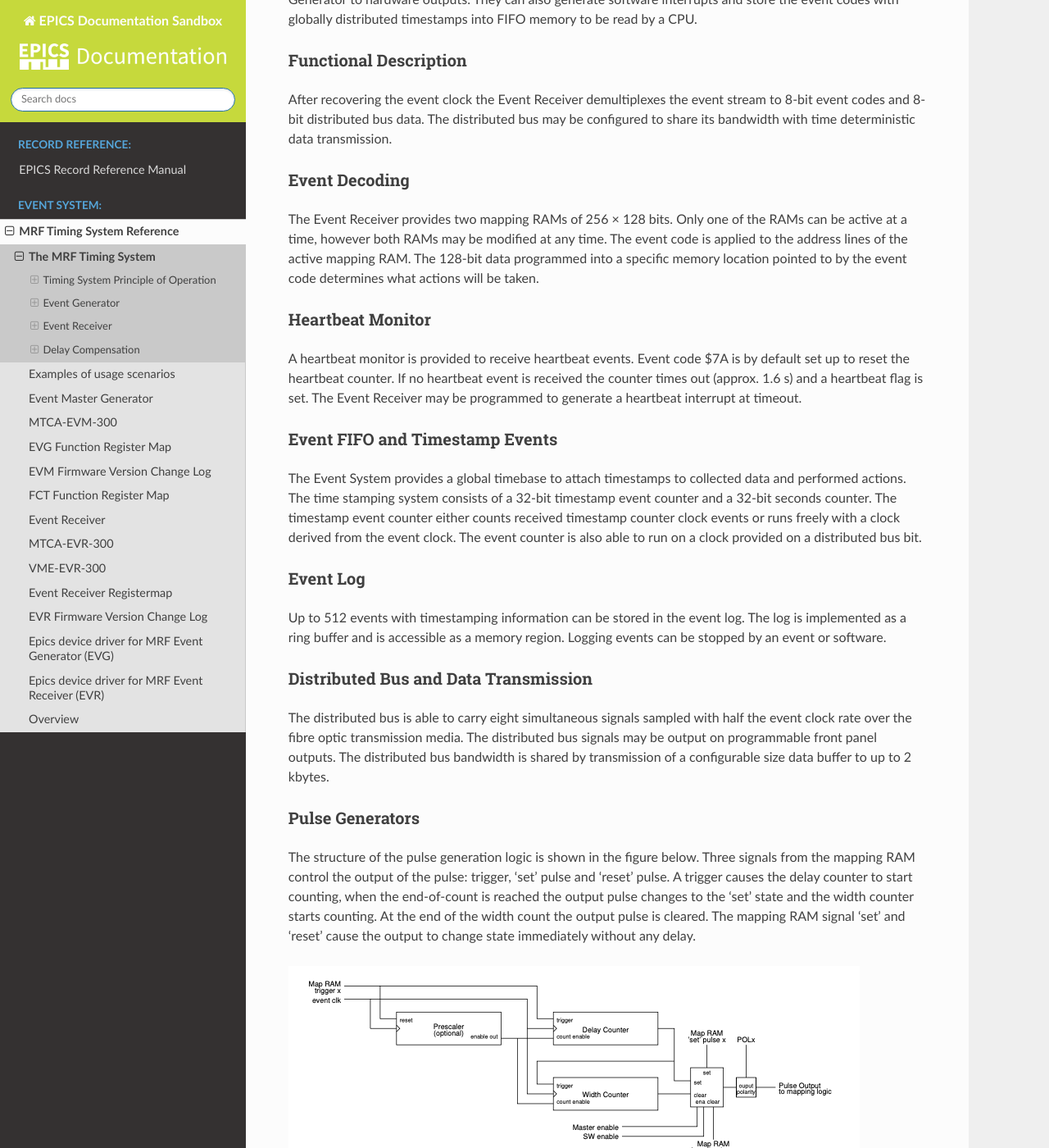
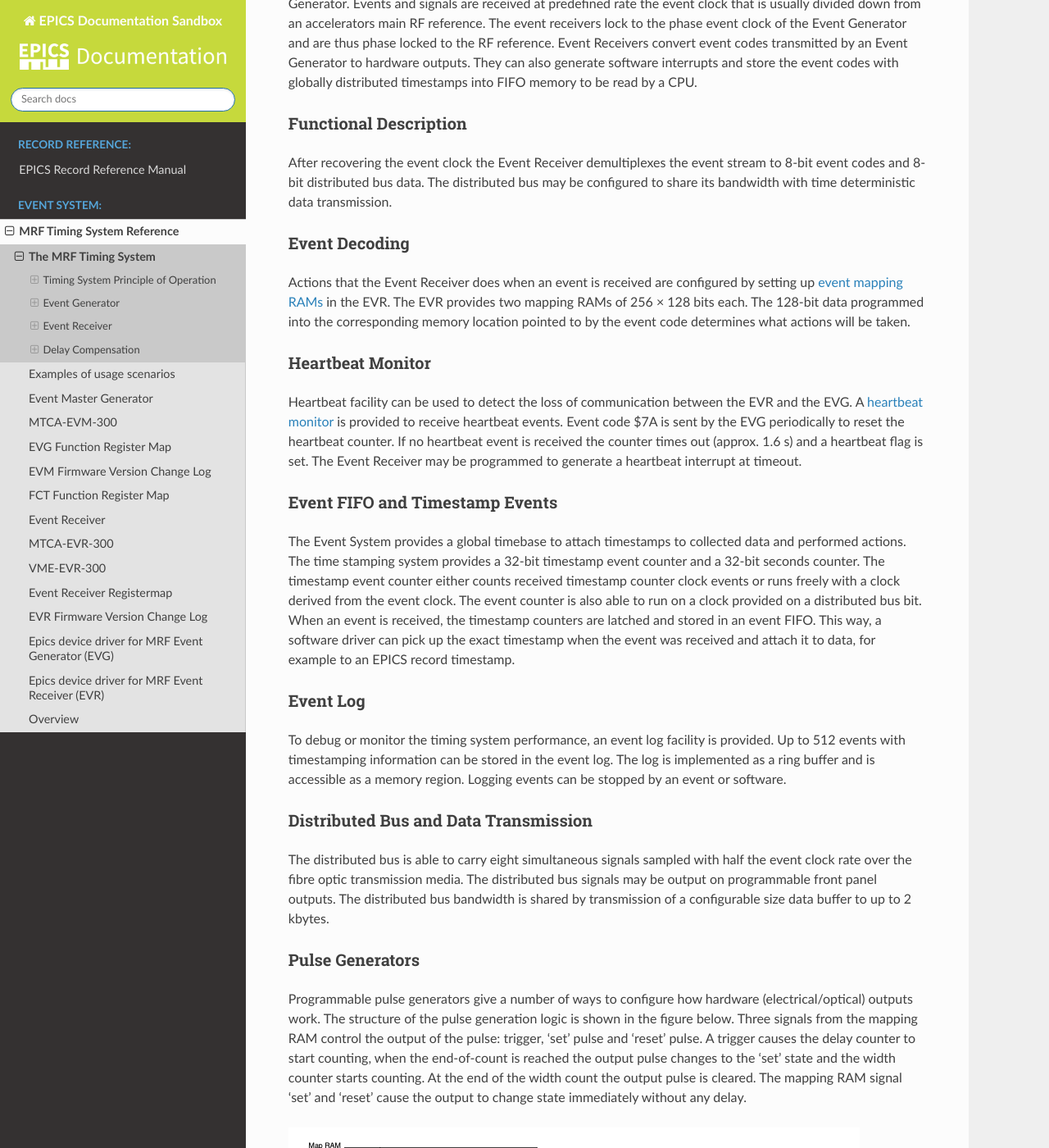
Before and after one commit to ttkorhonen/myDocument, a Sphinx documentation site: the page built from docs/mrfioc2/event-system-intro.md, in a window 1280 px wide and 1400 px high, scrolled down 7333 px. Shown: the whole window at 82% size. Built offline with Sphinx 7.4.7 and the Read the Docs theme 2.0.0, drawn with Linux system fonts in a browser that asks for light colours; some of the changed text lies outside the part shown.

Commit message:
structuring for consistency

````diff
--- a/docs/mrfioc2/event-system-intro.md
+++ b/docs/mrfioc2/event-system-intro.md
@@ -89,10 +89,6 @@
 (event-processing)=
 ### Timing Events
 
-As mentioned above, the first byte in the event stream is always reserved
-for transmitting an event code. Thus, events are transmitted at the event
-clock rate.
-
 Event codes can be understood as instructions to indicate that something
 has to happen and a corresponding action needs to be taken. The actions can be defined by the user.
 
@@ -104,9 +100,9 @@
 example.
 
 The event code will be inserted in the event stream and distributed via the
-distribution layer to several event receivers (EVR.)
+distribution layer to several event receivers (EVR).
 
-On the receiving side, the EVR can be configured to act accordingly when it receives the code.
+On the receiving side, the EVR can be configured to act in a number of ways when it receives the code.
 Possible actions can include:
   - generating an hardware output (trigger) pulse, to trigger actions in some other components,
   - generating a software interrupt, to trigger software actions
@@ -117,8 +113,7 @@
 (event-codes)=
 #### Event Codes
 
-With 8 bits, 256 different event codes can be expressed.
-Most of these codes can be freely configurable by
+A byte of 8 bits gives 256 different event codes. Actions for most of these codes can be freely configured by
 the user, however a few codes have special predefined functions. The
 special function event codes are listed in the table below.
 
@@ -139,6 +134,11 @@
 | 0x7F     | End of Sequence    | \-         | \-                   |
 | 0x80-FF  | \-                 | User Defined | User Defined         |
 
+```{note} Beacon events
+
+Beacon events are related to the active delay compensation and shall not be used in user applications.
+
+```
 
 Table: Event Codes
 
@@ -331,17 +331,17 @@
 
 ### Event Decoding
 
-The Event Receiver provides two mapping RAMs of 256 × 128 bits. Only one
-of the RAMs can be active at a time, however both RAMs may be modified
-at any time. The event code is applied to the address lines of the active
-mapping RAM. The 128-bit data programmed into a specific memory location
-pointed to by the event code determines what actions will be taken.
+Actions that the Event Receiver does when an event is received are configured
+by setting up [event mapping RAMs](#event-decoding-ram) in the EVR. The EVR provides two mapping RAMs
+of 256 × 128 bits each. The 128-bit data programmed into the corresponding
+memory location pointed to by the event code determines what actions will be taken.
 
 
 ### Heartbeat Monitor
 
-A heartbeat monitor is provided to receive heartbeat events. Event code
-\$7A is by default set up to reset the heartbeat counter. If no
+Heartbeat facility can be used to detect the loss of communication between the EVR and the EVG.
+A [heartbeat monitor](#heartbeat-monitor) is provided to receive heartbeat events. Event code
+\$7A is sent by the EVG periodically to reset the heartbeat counter. If no
 heartbeat event is received the counter times out (approx. 1.6 s) and a
 heartbeat flag is set. The Event Receiver may be programmed to generate
 a heartbeat interrupt at timeout.
@@ -349,15 +349,19 @@
 ### Event FIFO and Timestamp Events
 
 The Event System provides a global timebase to attach timestamps to
-collected data and performed actions. The time stamping system consists
-of a 32-bit timestamp event counter and a 32-bit seconds counter. The
+collected data and performed actions. The time stamping system provides
+a 32-bit timestamp event counter and a 32-bit seconds counter. The
 timestamp event counter either counts received timestamp counter clock
 events or runs freely with a clock derived from the event clock. The
 event counter is also able to run on a clock provided on a distributed
 bus bit.
+When an event is received, the timestamp counters are latched and stored
+in an event FIFO. This way, a software driver can pick up the exact timestamp when
+the event was received and attach it to data, for example to an EPICS record timestamp.
 
 ### Event Log
 
+To debug or monitor the timing system performance, an event log facility is provided.
 Up to 512 events with timestamping information can be stored in the
 event log. The log is implemented as a ring buffer and is accessible as
 a memory region. Logging events can be stopped by an event or software.
@@ -372,6 +376,8 @@
 
 ### Pulse Generators
 
+Programmable pulse generators give a number of ways to configure how
+hardware (electrical/optical) outputs work.
 The structure of the pulse generation logic is shown in the figure
 below. Three signals from the mapping RAM control the output of the
 pulse: trigger, 'set' pulse and 'reset' pulse. A trigger causes the
@@ -419,14 +425,15 @@
 The outputs can work in different
 configurations: pulse mode, pattern mode and frequency mode.
 
-### Configurable Size Data Buffer (EVR)
+### Synchronous Data Transmission
 
 Pre-DC (Delay Compensation) event systems provided a way to to transmit
-configurable size data packets that may be transmitted over the event
-system link. The buffer transmission size is configured in the Event
-Generator to up to 2 kbytes. The Event Receiver is able to receive
-buffers of any size from 4 bytes to 2 kbytes in four byte (long word)
-increments.
+configurable size data packets over the event system link.
+The buffer transmission size is configured in the Event
+Generator to up to 2 kbytes, and can be filled with arbitrary data
+by the host system.
+The Event Receiver is able to receive buffers of any size
+from 4 bytes to 2 kbytes in four byte (long word) increments.
 
 #### Segmented Data Buffer
 
@@ -470,6 +477,12 @@
 
 ## Delay Compensation
 
+In the 300-series event system, an active delay compensation feature was added.
+The delay compensation can be used to stabilize the system against e.g, thermal drifts
+of optical cables that affect the signal propagation time in the system.
+With different cable lengths, long distances and thermal gradients, the propagation delays
+could drift and disturb operation in cases where long-term timing stability is critical.
+
 With the active delay compensation feature the Event Generator and
 distribution layer have been integrated into a single product, the Event
 Master (EVM).
@@ -491,12 +504,13 @@
 
 ### Active Delay Compensation
 
-Delay compensation is achieved in measuring the propagation delay of
+Delay compensation is achieved by measuring the propagation delay of
 events from the delay compensation master EVM through the distribution
 network up to the Event Receivers. At the last stage the EVR is aware of
 the delay through the network and adjusts an internal FIFO depth to
 match a programmed target delay value.
 
+(dc-eventmaster)=
 #### Timing System Master
 
 The top node in the Timing System has the important task to generate
@@ -531,6 +546,7 @@
 in the DC segment for each port and sends out the new DC segments through
 ports 1 through 8.
 
+(dc-event-receiver)=
 #### Timing System Event Receiver
 
 The Event Receiver receives the beacon event and returns it back
````
Also changed, not shown: other parts of docs/mrfioc2/event-system-intro.md (+4 -3 lines), docs/mrfioc2/event-receiver.md (+5 -4 lines), docs/mrfioc2/event-stream-protocol.md (+15 -12 lines).
